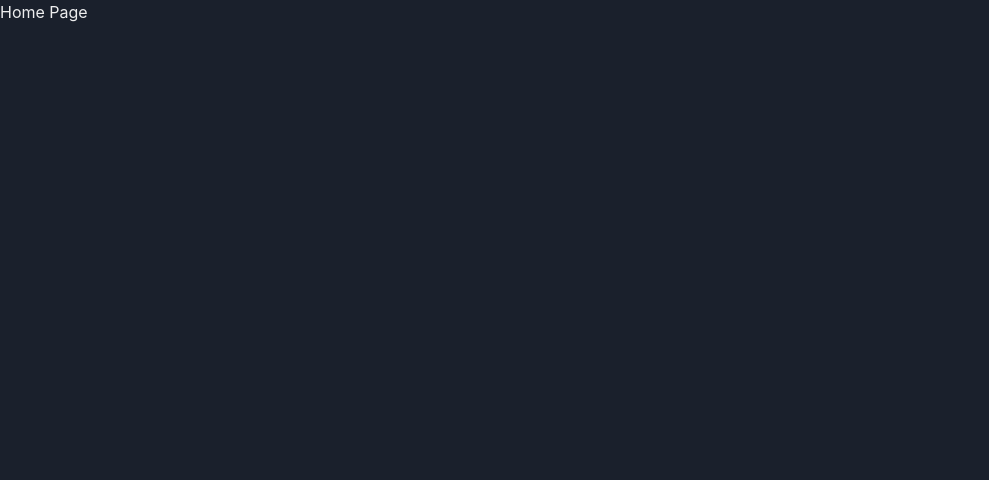
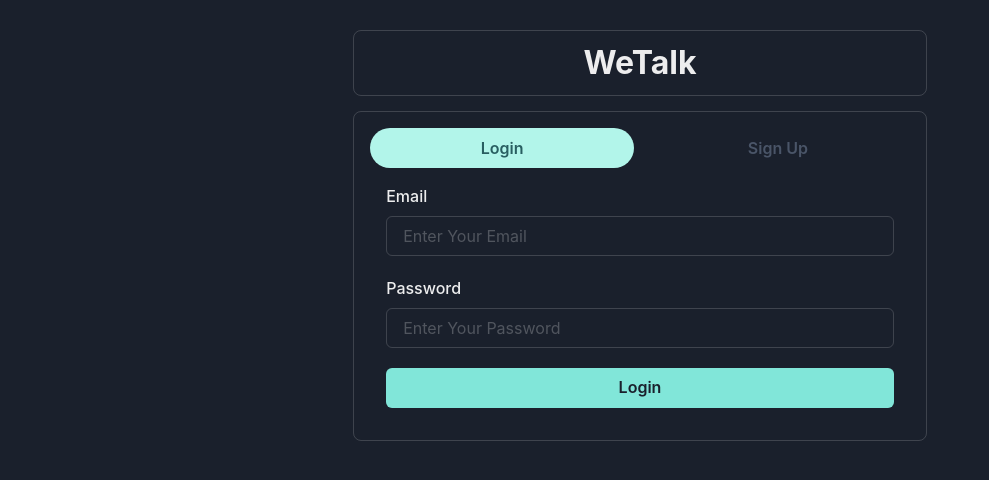
Before and after one commit to jingxianlau/socketio-chat-app, a React (Create React App) app in the folder client/: page / in a window 1280 px wide. Shown: the top 480 px of the page, without its empty margins (0-989 px from the left). Built offline with nearby package versions, Linux system fonts and the light colour scheme.

Commit message:
auth forms

```diff
--- /dev/null
+++ b/client/src/components/auth/FormField.tsx
@@ -0,0 +1,85 @@
+import React, { useState } from 'react';
+import { Field, FieldProps } from 'formik';
+import {
+  Button,
+  FormControl,
+  FormErrorMessage,
+  FormLabel,
+  Input,
+  InputGroup,
+  InputProps,
+  InputRightElement
+} from '@chakra-ui/react';
+
+interface FormFieldProps extends React.InputHTMLAttributes<HTMLInputElement> {
+  label: string;
+  name: string;
+}
+
+const FormField: React.FC<FormFieldProps> = ({
+  label,
+  name,
+  ...inputProps
+}) => {
+  const [show, setShow] = useState(false);
+
+  switch (inputProps.type) {
+    case 'password':
+      return (
+        <Field name={name}>
+          {({ field, form }: FieldProps) => (
+            <FormControl mb='5'>
+              <FormLabel htmlFor={name}>{label}</FormLabel>
+              <InputGroup>
+                <Input
+                  {...(inputProps as InputProps)}
+                  {...field}
+                  type={show ? 'text' : 'password'}
+                />
+                {form.values[name] && (
+                  <InputRightElement width='4.5rem'>
+                    <Button
+                      h='1.75rem'
+                      size='sm'
+                      onClick={() => setShow(!show)}
+                    >
+                      {show ? 'Hide' : 'Show'}
+                    </Button>
+                  </InputRightElement>
+                )}
+              </InputGroup>
+              <FormErrorMessage>{form.errors[name] as string}</FormErrorMessage>
+            </FormControl>
+          )}
+        </Field>
+      );
+
+    case 'file':
+      return (
+        <Field name={name}>
+          {({ field, form }: FieldProps) => (
+            <FormControl mb='5'>
+              <FormLabel htmlFor={name}>{label}</FormLabel>
+              <Input {...(inputProps as InputProps)} {...field} p={1.5} />
+              <FormErrorMessage>{form.errors[name] as string}</FormErrorMessage>
+            </FormControl>
+          )}
+        </Field>
+      );
+
+    default:
+      return (
+        <Field name={name}>
+          {({ field, form }: FieldProps) => (
+            <FormControl mb='5'>
+              <FormLabel htmlFor={name}>{label}</FormLabel>
+              <Input {...(inputProps as InputProps)} {...field} />
+              <FormErrorMessage>{form.errors[name] as string}</FormErrorMessage>
+            </FormControl>
+          )}
+        </Field>
+      );
+  }
+};
+
+export default FormField;
--- /dev/null
+++ b/client/src/components/auth/Login.tsx
@@ -0,0 +1,62 @@
+import React from 'react';
+import FormField from './FormField';
+import { Form, Formik, FormikHelpers } from 'formik';
+import { Button } from '@chakra-ui/react';
+import * as Yup from 'yup';
+
+interface FormValues {
+  email: string;
+  password: string;
+}
+const Login: React.FC = () => {
+  const initialValues: FormValues = {
+    email: '',
+    password: ''
+  };
+
+  const onSubmit: (
+    values: FormValues,
+    formikHelpers: FormikHelpers<FormValues>
+  ) => void = (values, actions) => {
+    console.log(values);
+  };
+
+  const validationSchema = Yup.object({
+    email: Yup.string().required('Required').email('Invalid Email Format'),
+    password: Yup.string()
+      .required('Required')
+      .matches(
+        /^(?=.*[A-Z].*[A-Z])(?=.*[!@#$&*])(?=.*[0-9].*[0-9])(?=.*[a-z].*[a-z].*[a-z]).{8}$/
+      )
+  });
+
+  return (
+    <Formik
+      initialValues={initialValues}
+      onSubmit={onSubmit}
+      validationSchema={validationSchema}
+    >
+      {formik => (
+        <Form>
+          <FormField
+            label='Email'
+            name='email'
+            placeholder='Enter Your Email'
+            type='email'
+          />
+          <FormField
+            label='Password'
+            name='password'
+            placeholder='Enter Your Password'
+            type='password'
+          />
+          <Button type='submit' w='100%' variant='solid' colorScheme='teal'>
+            Login
+          </Button>
+        </Form>
+      )}
+    </Formik>
+  );
+};
+
+export default Login;
--- /dev/null
+++ b/client/src/components/auth/SignUp.tsx
@@ -0,0 +1,84 @@
+import React from 'react';
+import FormField from './FormField';
+import { Form, Formik, FormikHelpers } from 'formik';
+import { Button } from '@chakra-ui/react';
+import * as Yup from 'yup';
+
+interface FormValues {
+  name: string;
+  email: string;
+  password: string;
+  confirmPassword: string;
+  pfp: string;
+}
+const SignUp: React.FC = () => {
+  const initialValues: FormValues = {
+    name: '',
+    email: '',
+    password: '',
+    confirmPassword: '',
+    pfp: ''
+  };
+
+  const onSubmit: (
+    values: FormValues,
+    formikHelpers: FormikHelpers<FormValues>
+  ) => void = (values, actions) => {
+    console.log(values);
+  };
+
+  const validationSchema = Yup.object({
+    name: Yup.string().required(),
+    email: Yup.string().required('Required').email('Invalid Email Format'),
+    password: Yup.string()
+      .required('Required')
+      .matches(
+        /^(?=.*[A-Z].*[A-Z])(?=.*[!@#$&*])(?=.*[0-9].*[0-9])(?=.*[a-z].*[a-z].*[a-z]).{8}$/
+      ),
+    confirmPassword: Yup.string().required('Required'),
+    pfp: Yup.string()
+  });
+
+  return (
+    <Formik
+      initialValues={initialValues}
+      onSubmit={onSubmit}
+      validationSchema={validationSchema}
+    >
+      {formik => (
+        <Form>
+          <FormField
+            label='Name'
+            name='name'
+            placeholder='Enter Your Name'
+            type='text'
+          />
+          <FormField
+            label='Email'
+            name='email'
+            placeholder='Enter Your Email'
+            type='email'
+          />
+          <FormField
+            label='Password'
+            name='password'
+            placeholder='Enter Your Password'
+            type='password'
+          />
+          <FormField
+            label='Confirm Password'
+            name='confirmPassword'
+            placeholder='Enter Your Password Again'
+            type='password'
+          />
+          <FormField label='Profile Picture' name='pfp' type='file' />
+          <Button type='submit' w='100%' variant='solid' colorScheme='teal'>
+            Sign Up
+          </Button>
+        </Form>
+      )}
+    </Formik>
+  );
+};
+
+export default SignUp;
--- a/client/src/pages/ChatsPage.tsx
+++ b/client/src/pages/ChatsPage.tsx
@@ -4,7 +4,7 @@ interface ChatsProps {}
 
 const Chats: React.FC<ChatsProps> = ({}) => {
   const fetchChats = async () => {
-    const response = await fetch('/api/chat');
+    const response = await fetch('http://localhost:4000/api/chat');
 
     console.log(response.json());
   };
--- a/client/src/pages/Home.tsx
+++ b/client/src/pages/Home.tsx
@@ -1,7 +1,54 @@
+import {
+  Box,
+  Container,
+  Tab,
+  TabList,
+  TabPanel,
+  TabPanels,
+  Tabs,
+  Text
+} from '@chakra-ui/react';
 import React from 'react';
+import Login from 'src/components/auth/Login';
+import SignUp from 'src/components/auth/SignUp';
 
 const Home: React.FC = () => {
-  return <div>Home Page</div>;
+  return (
+    <Container>
+      <Box
+        display='flex'
+        justifyContent='center'
+        p={2}
+        w='100%'
+        m='30px 0 15px 0'
+        borderRadius='lg'
+        borderWidth='1px'
+      >
+        <Text fontWeight={'bold'} fontSize={'xx-large'}>
+          WeTalk
+        </Text>
+      </Box>
+      <Box w='100%' p={4} borderRadius='lg' borderWidth='1px'>
+        <Tabs variant='soft-rounded' colorScheme='teal'>
+          <TabList display='flex' justifyContent='space-evenly'>
+            <Tab width='100%' mr='3'>
+              Login
+            </Tab>
+            <Tab width='100%'>Sign Up</Tab>
+          </TabList>
+
+          <TabPanels>
+            <TabPanel>
+              <Login />
+            </TabPanel>
+            <TabPanel>
+              <SignUp />
+            </TabPanel>
+          </TabPanels>
+        </Tabs>
+      </Box>
+    </Container>
+  );
 };
 
 export default Home;
--- a/client/tsconfig.json
+++ b/client/tsconfig.json
@@ -16,10 +16,10 @@
     "noImplicitThis": true,
     "noImplicitAny": true,
     "strictNullChecks": true,
-    "noUnusedLocals": true,
     "skipLibCheck": true,
     "allowSyntheticDefaultImports": true,
-    "removeComments": true
+    "removeComments": true,
+    "noUnusedLocals": false
   },
   "exclude": [
     "node_modules",
```
Also changed, not shown: client/package.json (+7 -1 lines), 1 other file (tests, documents, lock files or other folders).
